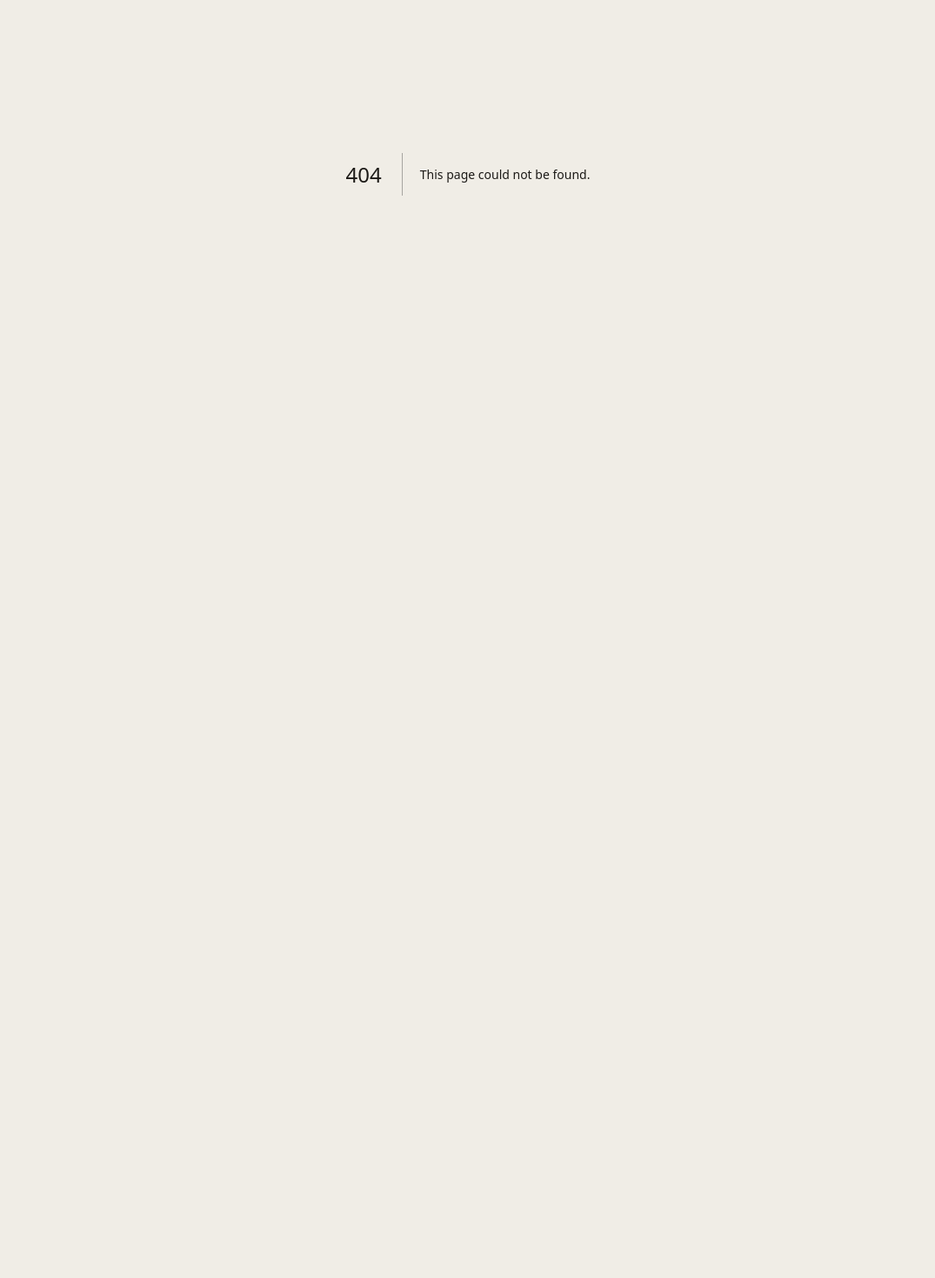
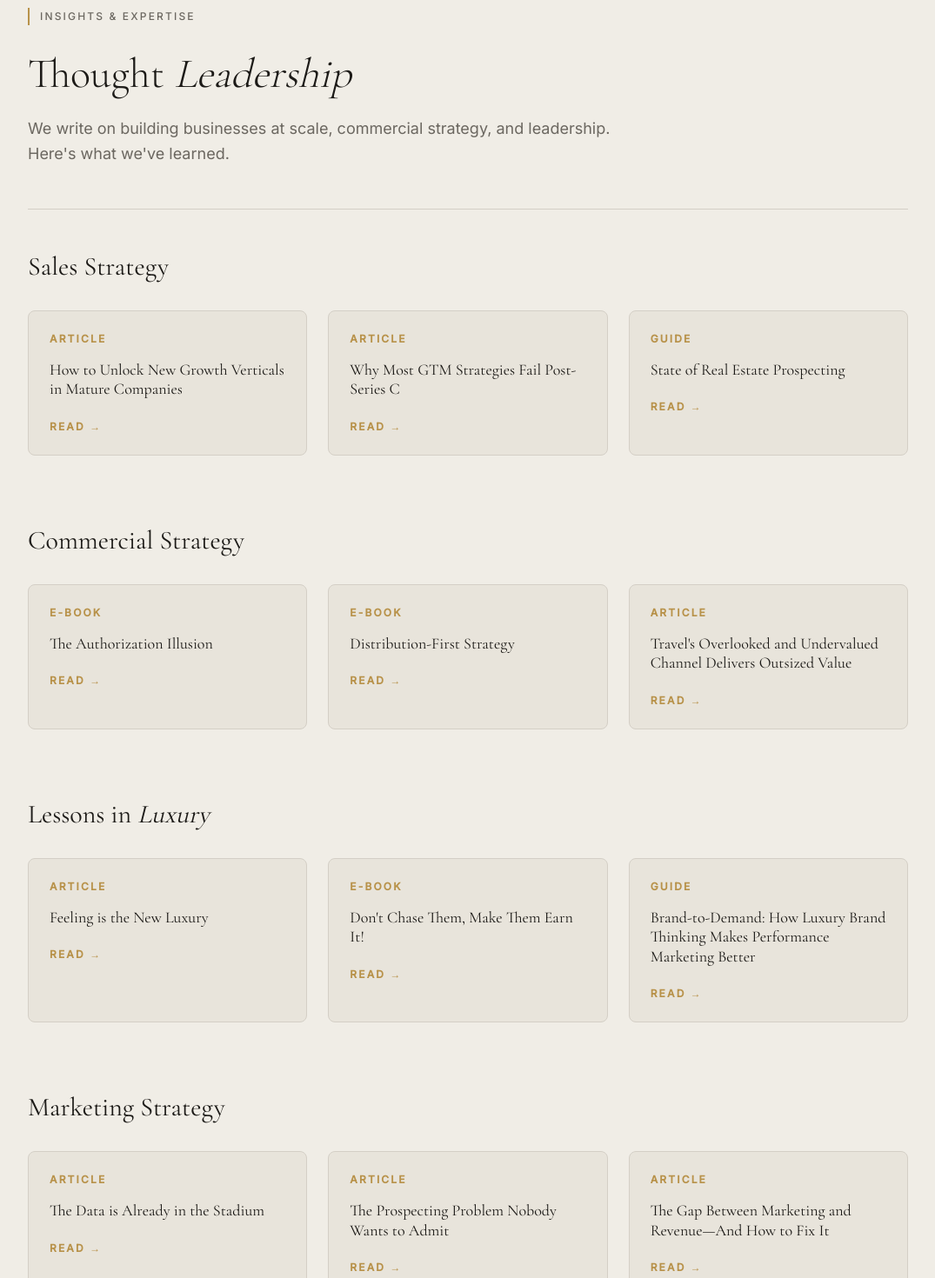
Before and after one commit to letsnavigatebmw/aperture-hospitality, a Next.js app: page /insights in a window 1280 px wide. Before the commit this address had no page. Shown: the part 200-1670 px from the top of the page at 87% size, without its empty margins (102-1177 px from the left). Before the commit the page ends 800 px from the top, so only its background shows below. Built offline with nearby package versions, Linux system fonts and the light colour scheme.

Commit message:
Create dedicated Insights landing page and lean down homepage

```diff
--- /dev/null
+++ b/app/insights/page.tsx
@@ -0,0 +1,201 @@
+import Link from 'next/link'
+import Nav from '@/components/Nav'
+import Footer from '@/components/Footer'
+
+interface InsightCard {
+  title: string
+  type: 'Article' | 'Guide' | 'E-Book' | 'Playbook'
+  link: string
+}
+
+const ContentGrid = ({ items }: { items: InsightCard[] }) => (
+  <div className="grid md:grid-cols-2 lg:grid-cols-3 gap-6 mb-20">
+    {items.map((item, index) => (
+      <a
+        key={index}
+        href={item.link}
+        target="_blank"
+        rel="noopener noreferrer"
+        className="block border border-rule rounded-lg p-6 bg-parchment-dark hover:border-brass hover:bg-parchment transition-all"
+      >
+        <p className="text-brass font-bold uppercase tracking-widest text-xs mb-4">
+          {item.type}
+        </p>
+        <h3 className="text-lg font-display text-ink mb-6 leading-tight">
+          {item.title}
+        </h3>
+        <p className="text-brass font-bold uppercase tracking-widest text-xs">
+          Read →
+        </p>
+      </a>
+    ))}
+  </div>
+)
+
+export default function InsightsPage() {
+  const salesStrategy = [
+    {
+      title: 'How to Unlock New Growth Verticals in Mature Companies',
+      type: 'Article' as const,
+      link: 'https://drive.google.com/file/d/1W2U8ZM8r7UYThKlk7oyIx-T8yOHyGCpE/view?usp=drive_link',
+    },
+    {
+      title: 'Why Most GTM Strategies Fail Post-Series C',
+      type: 'Article' as const,
+      link: 'https://drive.google.com/file/d/1UW0HlnfRpW3Lim32Cl1F4AhQv3QjHHcj/view?usp=drive_link',
+    },
+    {
+      title: 'State of Real Estate Prospecting',
+      type: 'Guide' as const,
+      link: 'https://drive.google.com/file/d/1QsWEmWkKb2nhaPIdILVrxPwP-bQ_JBoQ/view?usp=drive_link',
+    },
+  ]
+
+  const commercialStrategy = [
+    {
+      title: 'The Authorization Illusion',
+      type: 'E-Book' as const,
+      link: 'https://drive.google.com/file/d/1W2U8ZM8r7UYThKlk7oyIx-T8yOHyGCpE/view?usp=drive_link',
+    },
+    {
+      title: 'Distribution-First Strategy',
+      type: 'E-Book' as const,
+      link: 'https://drive.google.com/file/d/1UW0HlnfRpW3Lim32Cl1F4AhQv3QjHHcj/view?usp=drive_link',
+    },
+    {
+      title: "Travel's Overlooked and Undervalued Channel Delivers Outsized Value",
+      type: 'Article' as const,
+      link: 'https://drive.google.com/file/d/1QsWEmWkKb2nhaPIdILVrxPwP-bQ_JBoQ/view?usp=drive_link',
+    },
+  ]
+
+  const lessonsInLuxury = [
+    {
+      title: 'Feeling is the New Luxury',
+      type: 'Article' as const,
+      link: 'https://drive.google.com/file/d/1eyd0vxq3D8xr8phIw2-w71P0EX7m5eVQ/view?usp=drive_link',
+    },
+    {
+      title: "Don't Chase Them, Make Them Earn It!",
+      type: 'E-Book' as const,
+      link: 'https://drive.google.com/file/d/1Dmr3uYRw38DMwO8oWA7j3FhN1AUU_AWn/view?usp=drive_link',
+    },
+    {
+      title: 'Brand-to-Demand: How Luxury Brand Thinking Makes Performance Marketing Better',
+      type: 'Guide' as const,
+      link: 'https://drive.google.com/file/d/1pLur9KDw4xYY239aYOrxdXjsAd6iYjma/view?usp=drive_link',
+    },
+  ]
+
+  const marketingStrategy = [
+    {
+      title: 'The Data is Already in the Stadium',
+      type: 'Article' as const,
+      link: 'https://drive.google.com/file/d/1JoV2ce3DcIuaaFGC6P4aWm76hiC-IiJj/view?usp=drive_link',
+    },
+    {
+      title: 'The Prospecting Problem Nobody Wants to Admit',
+      type: 'Article' as const,
+      link: 'https://drive.google.com/file/d/1ctFTDmgkxhZETlKts_G7ZpU3KjAAkxvn/view?usp=drive_link',
+    },
+    {
+      title: 'The Gap Between Marketing and Revenue—And How to Fix It',
+      type: 'Article' as const,
+      link: 'https://drive.google.com/file/d/1rZHQaXVEpHxITLhQoI2gcFLmu6g_vZ2W/view?usp=drive_link',
+    },
+    {
+      title: 'The Death of the Funnel: Why Modern B2C Marketing Needs a New Model',
+      type: 'Guide' as const,
+      link: 'https://drive.google.com/file/d/17OE9Ocp4-1WkogBV9cgbODbDJh3cg75E/view?usp=drive_link',
+    },
+    {
+      title: 'What Spirits & Hospitality Taught Me About Emotional Brand Building at Scale',
+      type: 'Guide' as const,
+      link: 'https://drive.google.com/file/d/1YfnbifrFnvxLNGymwz_0AYF-VUF65cME/view?usp=drive_link',
+    },
+    {
+      title: 'Multi-Channel Campaign Architecture — Lessons from Diageo to Startups',
+      type: 'Guide' as const,
+      link: 'https://drive.google.com/file/d/19Gnygvl0Dc6rOQlN3W6VZko2NuwnLLa4/view?usp=drive_link',
+    },
+  ]
+
+  const lessonsInLeadership = [
+    {
+      title: 'The Noise is Real',
+      type: 'E-Book' as const,
+      link: 'https://drive.google.com/file/d/1JCuKrMAria-dvPeLp_Urc47NuAj8MK8Q/view?usp=drive_link',
+    },
+    {
+      title: 'Cross-Functional Leadership: Why the Best Operators Are Translators',
+      type: 'E-Book' as const,
+      link: 'https://drive.google.com/file/d/1PC-FKhF8O684POd64LPEMKVkMUjP-H1B/view?usp=drive_link',
+    },
+  ]
+
+  return (
+    <>
+      <Nav />
+
+      <section className="border-b border-rule">
+        <div className="container-max py-16 md:py-24">
+          {/* Header */}
+          <div className="mb-12">
+            <div className="section-label">Insights & Expertise</div>
+            <h1 className="font-display text-4xl md:text-5xl font-light mb-6 text-ink">
+              Thought <em className="italic">Leadership</em>
+            </h1>
+            <p className="text-lg leading-relaxed text-muted max-w-2xl">
+              We write on building businesses at scale, commercial strategy, and leadership. Here's what we've learned.
+            </p>
+          </div>
+
+          {/* Divider */}
+          <div className="w-full h-px bg-rule mb-12" />
+
+          {/* Sales Strategy */}
+          <div className="mb-20">
+            <h2 className="font-display text-2xl md:text-3xl font-normal text-ink mb-8">
+              Sales Strategy
+            </h2>
+            <ContentGrid items={salesStrategy} />
+          </div>
+
+          {/* Commercial Strategy */}
+          <div className="mb-20">
+            <h2 className="font-display text-2xl md:text-3xl font-normal text-ink mb-8">
+              Commercial Strategy
+            </h2>
+            <ContentGrid items={commercialStrategy} />
+          </div>
+
+          {/* Lessons in Luxury */}
+          <div className="mb-20">
+            <h2 className="font-display text-2xl md:text-3xl font-normal text-ink mb-8">
+              Lessons in <em className="italic">Luxury</em>
+            </h2>
+            <ContentGrid items={lessonsInLuxury} />
+          </div>
+
+          {/* Marketing Strategy */}
+          <div className="mb-20">
+            <h2 className="font-display text-2xl md:text-3xl font-normal text-ink mb-8">
+              Marketing Strategy
+            </h2>
+            <ContentGrid items={marketingStrategy} />
+          </div>
+
+          {/* Lessons in Leadership */}
+          <div className="mb-16">
+            <h2 className="font-display text-2xl md:text-3xl font-normal text-ink mb-8">
+              Lessons in <em className="italic">Leadership</em>
+            </h2>
+            <ContentGrid items={lessonsInLeadership} />
+          </div>
+        </div>
+      </section>
+
+      <Footer />
+    </>
+  )
+}
--- a/app/page.tsx
+++ b/app/page.tsx
@@ -4,7 +4,7 @@ import Nav from '@/components/Nav'
 import Footer from '@/components/Footer'
 import AISolutions from '@/components/AISolutions'
 import IntakeForm from '@/components/IntakeForm'
-import Insights from '@/components/Insights'
+
 import HowWeThink from '@/components/HowWeThink'
 import WhereWeFocused from '@/components/WhereWeFocused'
 import AboutFounder from '@/components/AboutFounder'
@@ -344,9 +344,6 @@ export default function Home() {
         </div>
       </div>
 
-      {/* INSIGHTS */}
-      <Insights />
-
       {/* HOW WE THINK */}
       <HowWeThink />
 
--- a/components/Nav.tsx
+++ b/components/Nav.tsx
@@ -22,7 +22,7 @@ export default function Nav() {
         </Link>
         <ul className="hidden lg:flex gap-6 xl:gap-8">
           <li>
-            <Link href="/#insights" className="text-xs font-normal tracking-wider uppercase text-muted hover:text-ink transition-colors">
+            <Link href="/insights" className="text-xs font-normal tracking-wider uppercase text-muted hover:text-ink transition-colors">
               Insights
             </Link>
           </li>
```
